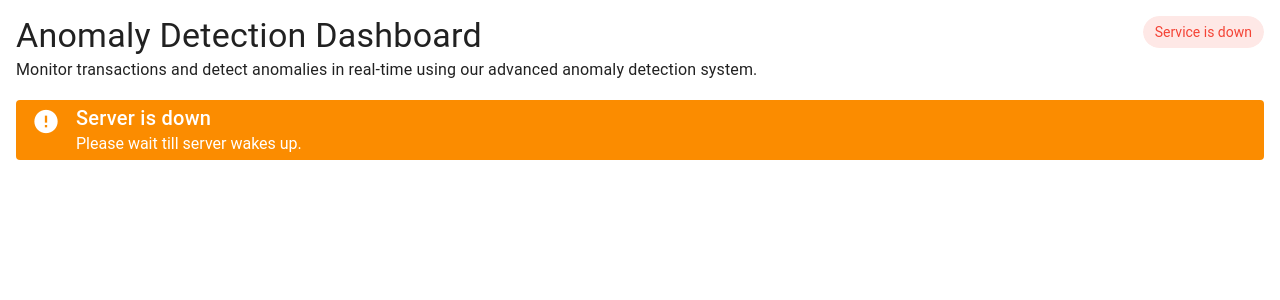
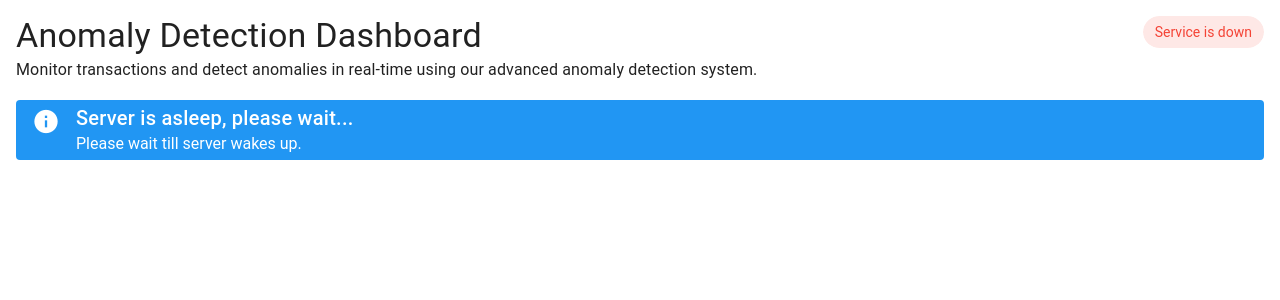
Before and after one commit to kurayami07734/anomaly-detection-client, a Vue app: page / in a window 1280 px wide. Shown: the top 300 px of the page. Built offline with nearby package versions, Linux system fonts and the light colour scheme; a small style sheet from the web is missing.

Commit message:
feat: Update the service alert

```diff
--- a/src/App.vue
+++ b/src/App.vue
@@ -18,8 +18,8 @@
         v-if="!isHealthy"
         density="compact"
         text="Please wait till server wakes up."
-        title="Server is down"
-        type="warning"
+        title="Server is asleep, please wait..."
+        type="info"
         height="60"
       />
 
```
